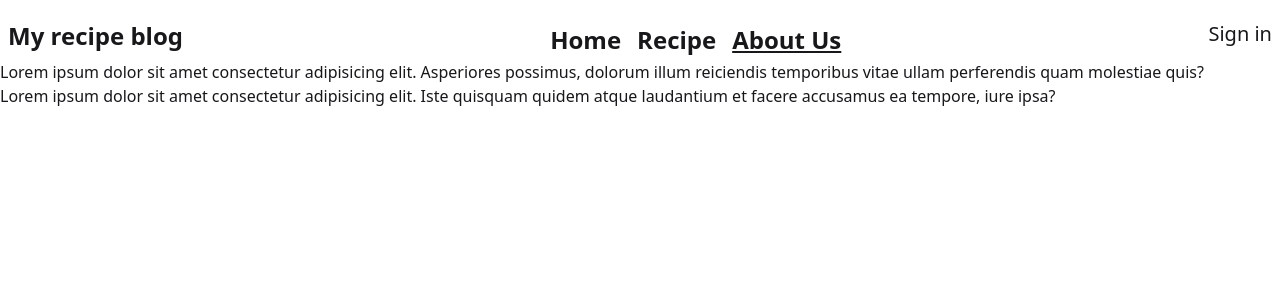
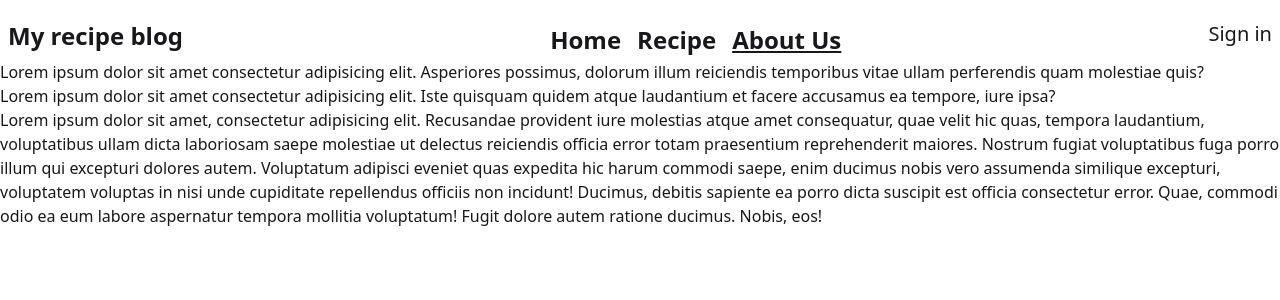
Before and after one commit to itsprodip/cooking-recipe-react, a React (Vite) app: page /aboutus in a window 1280 px wide. Shown: the top 300 px of the page. Built offline with nearby package versions, Linux system fonts and the light colour scheme.

Commit message:
incomplete

```diff
--- a/src/Pages/AboutUs.jsx
+++ b/src/Pages/AboutUs.jsx
@@ -5,6 +5,7 @@ const AboutUs = () => {
         <div>
         <p>Lorem ipsum dolor sit amet consectetur adipisicing elit. Asperiores possimus, dolorum illum reiciendis temporibus vitae ullam perferendis quam molestiae quis?</p>
         <p>Lorem ipsum dolor sit amet consectetur adipisicing elit. Iste quisquam quidem atque laudantium et facere accusamus ea tempore, iure ipsa?</p>
+        <p>Lorem ipsum dolor sit amet, consectetur adipisicing elit. Recusandae provident iure molestias atque amet consequatur, quae velit hic quas, tempora laudantium, voluptatibus ullam dicta laboriosam saepe molestiae ut delectus reiciendis officia error totam praesentium reprehenderit maiores. Nostrum fugiat voluptatibus fuga porro illum qui excepturi dolores autem. Voluptatum adipisci eveniet quas expedita hic harum commodi saepe, enim ducimus nobis vero assumenda similique excepturi, voluptatem voluptas in nisi unde cupiditate repellendus officiis non incidunt! Ducimus, debitis sapiente ea porro dicta suscipit est officia consectetur error. Quae, commodi odio ea eum labore aspernatur tempora mollitia voluptatum! Fugit dolore autem ratione ducimus. Nobis, eos!</p>
         </div>
     );
 };
```
